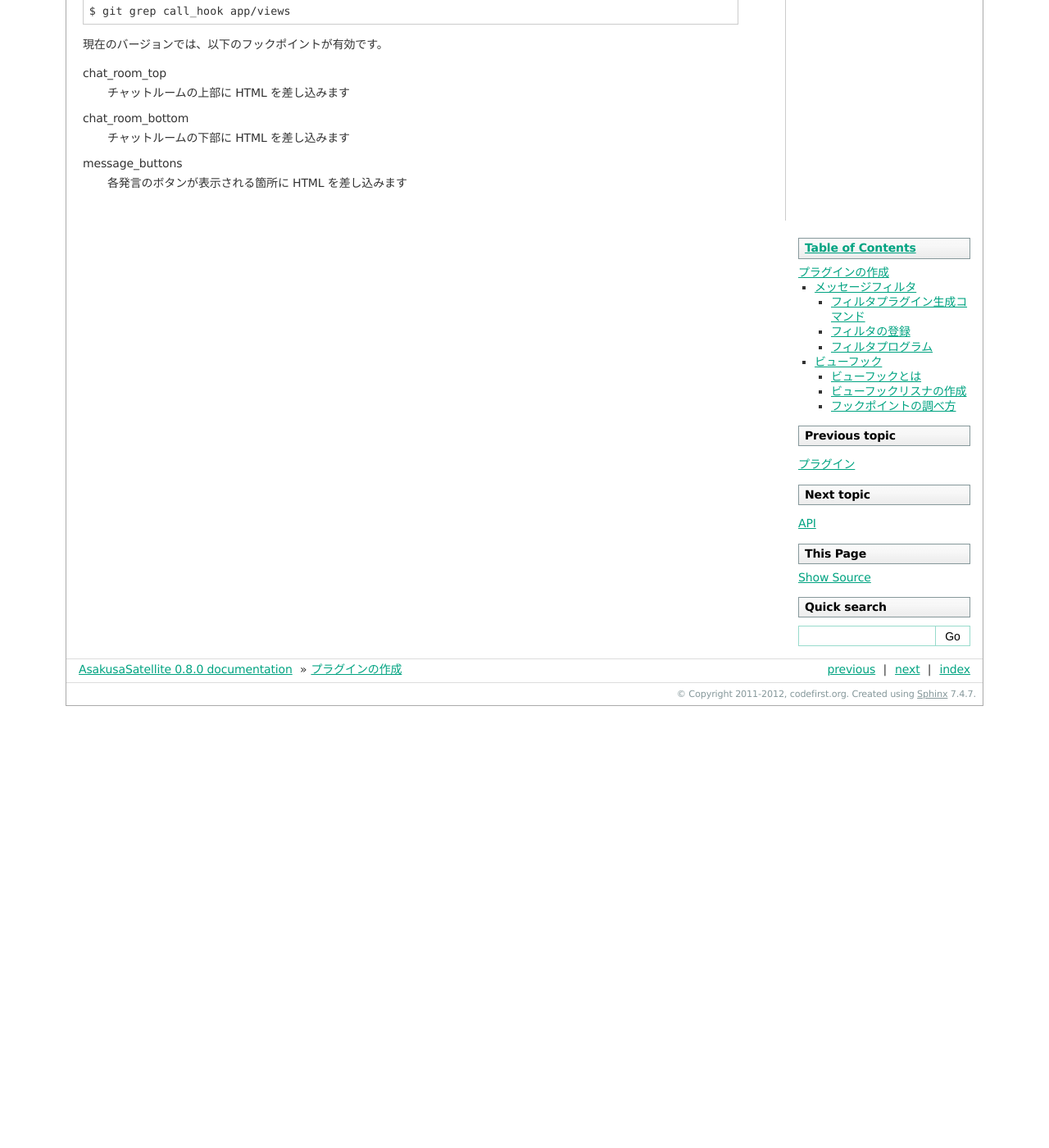
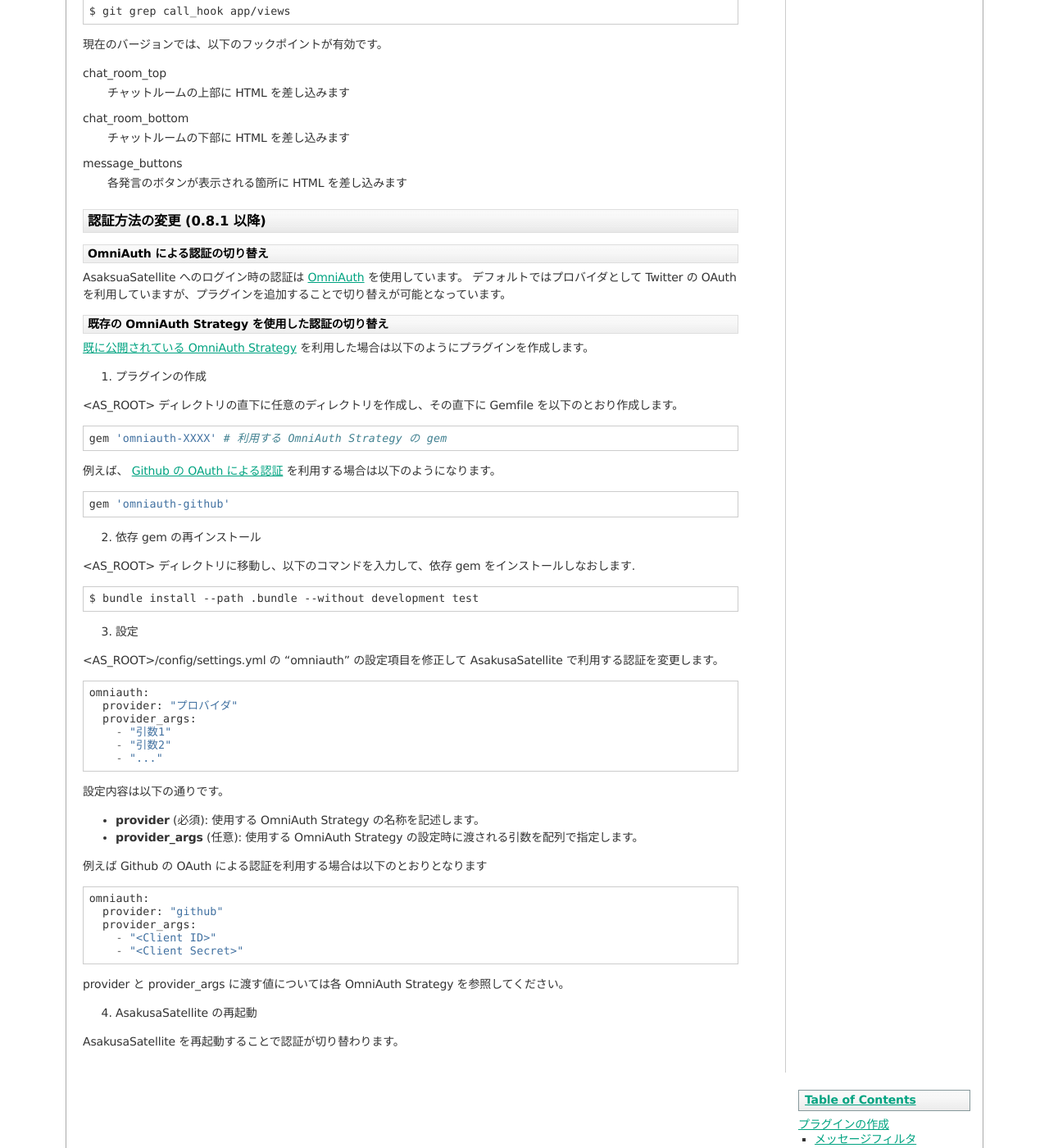
Before and after one commit to codefirst/asakusa-satellite-manual, a Sphinx documentation site: the page built from source/writing-plugins.rst, in a window 1280 px wide and 1400 px high, scrolled down 1703 px. Shown: the whole window at 82% size. Built offline with Sphinx 7.4.7, drawn with Linux system fonts in a browser that asks for light colours; before the commit the page ends 2564 px from its top, so only the background shows below that; some of the changed text lies outside the part shown.

Commit message:
Added: writing omniauth plugin

```diff
--- a/source/writing-plugins.rst
+++ b/source/writing-plugins.rst
@@ -128,3 +128,75 @@
     チャットルームの下部に HTML を差し込みます
 message_buttons
     各発言のボタンが表示される箇所に HTML を差し込みます
+
+認証方法の変更 (0.8.1 以降)
+--------------------------------------
+
+OmniAuth による認証の切り替え
+^^^^^^^^^^^^^^^^^^^^^^^^^^^^^^^^^^^^^^^^^^^^^^^^^^^^^^^^^
+
+AsaksuaSatellite へのログイン時の認証は `OmniAuth <https://github.com/intridea/omniauth>`_ を使用しています。
+デフォルトではプロバイダとして Twitter の OAuth を利用していますが、プラグインを追加することで切り替えが可能となっています。
+
+既存の OmniAuth Strategy を使用した認証の切り替え
+^^^^^^^^^^^^^^^^^^^^^^^^^^^^^^^^^^^^^^^^^^^^^^^^^^^^^^^^^
+
+`既に公開されている OmniAuth Strategy <https://github.com/intridea/omniauth/wiki/List-of-Strategies>`_
+を利用した場合は以下のようにプラグインを作成します。
+
+1. プラグインの作成
+
+<AS_ROOT> ディレクトリの直下に任意のディレクトリを作成し、その直下に Gemfile を以下のとおり作成します。
+
+::
+
+    gem 'omniauth-XXXX' # 利用する OmniAuth Strategy の gem
+
+例えば、 `Github の OAuth による認証 <https://github.com/intridea/omniauth-github>`_ を利用する場合は以下のようになります。
+
+::
+
+    gem 'omniauth-github'
+
+
+2. 依存 gem の再インストール
+
+<AS_ROOT> ディレクトリに移動し、以下のコマンドを入力して、依存 gem をインストールしなおします.
+
+::
+
+    $ bundle install --path .bundle --without development test
+
+3. 設定
+
+<AS_ROOT>/config/settings.yml の "omniauth" の設定項目を修正して AsakusaSatellite で利用する認証を変更します。
+
+::
+
+    omniauth:
+      provider: "プロバイダ"
+      provider_args:
+        - "引数1"
+        - "引数2"
+        - "..."
+
+設定内容は以下の通りです。
+
+* **provider** (必須): 使用する OmniAuth Strategy の名称を記述します。
+* **provider_args** (任意): 使用する OmniAuth Strategy の設定時に渡される引数を配列で指定します。
+
+例えば Github の OAuth による認証を利用する場合は以下のとおりとなります
+
+::
+
+    omniauth:
+      provider: "github"
+      provider_args:
+        - "<Client ID>"
+        - "<Client Secret>"
+
+provider と provider_args に渡す値については各 OmniAuth Strategy を参照してください。
+
+4. AsakusaSatellite の再起動
+
+AsakusaSatellite を再起動することで認証が切り替わります。
```
